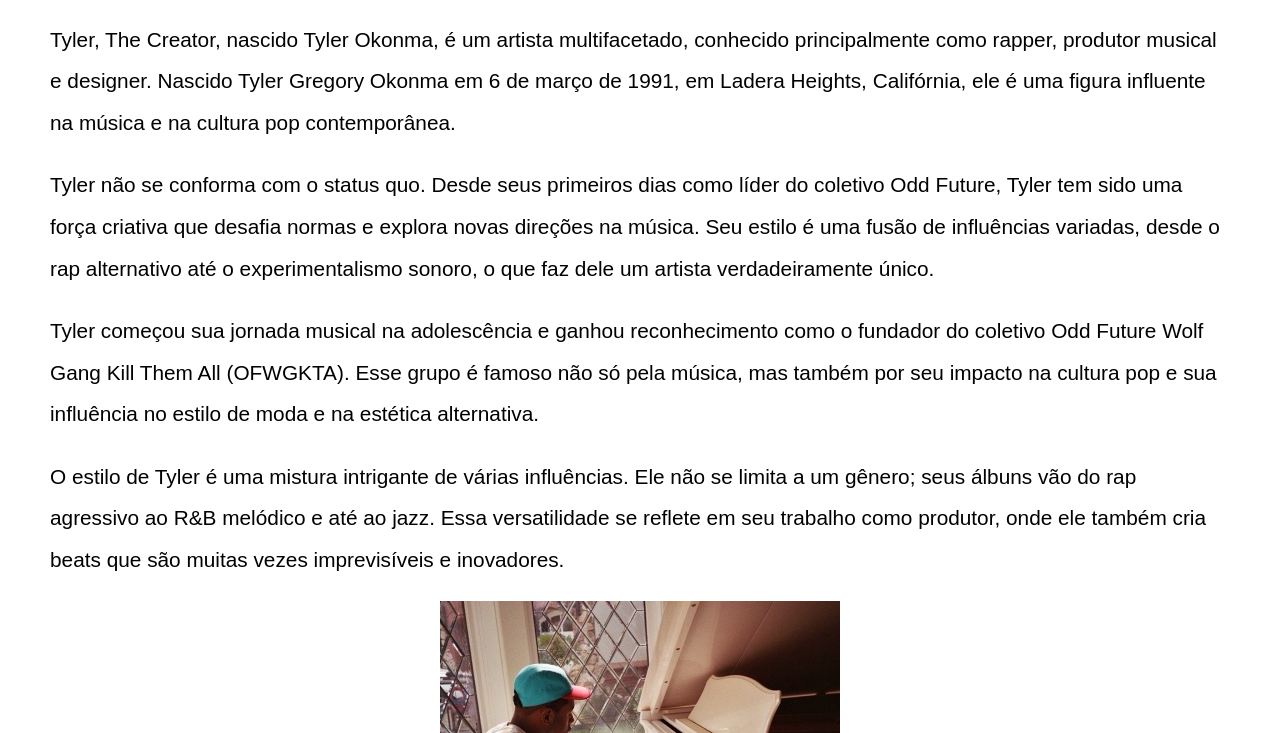
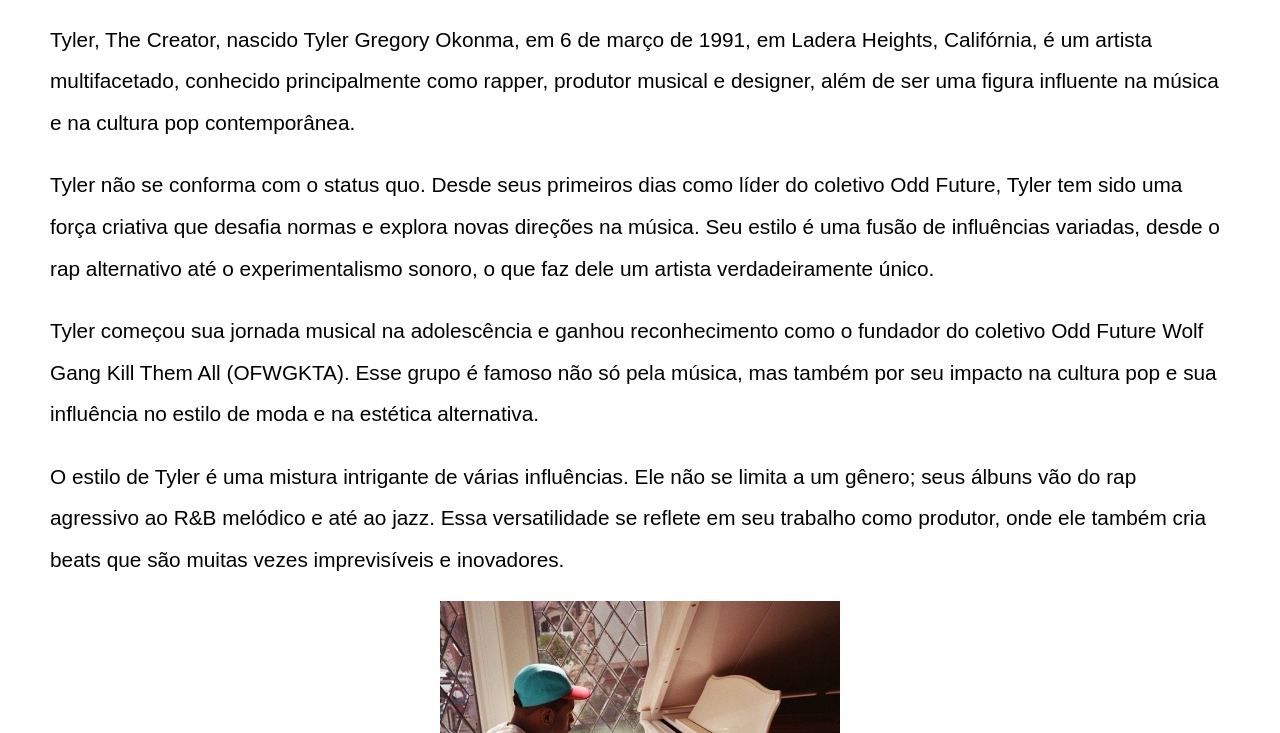
Before and after one commit to luindianojonas/luindianojonas.github.io, a plain HTML site: page index.html in a window 1280 px wide. Both pictures are taken after a click on the link "Tyler, The Creator". Shown: the part 275-1008 px from the top of the page. Drawn offline with Linux system fonts and the light colour scheme.

Commit message:
index.html

```diff
--- a/index.html
+++ b/index.html
@@ -37,7 +37,7 @@
 
         <div id="artista" class="tab-content" style="display: none;">
             <h1>Quem é Tyler, The Creator?</h1>
-            <p>Tyler, The Creator, nascido Tyler Okonma, é um artista multifacetado, conhecido principalmente como rapper, produtor musical e designer. Nascido Tyler Gregory Okonma em 6 de março de 1991, em Ladera Heights, Califórnia, ele é uma figura influente na música e na cultura pop contemporânea.</p>
+            <p>Tyler, The Creator, nascido Tyler Gregory Okonma, em 6 de março de 1991, em Ladera Heights, Califórnia, é um artista multifacetado, conhecido principalmente como rapper, produtor musical e designer, além de ser uma figura influente na música e na cultura pop contemporânea.</p>
             <p>Tyler não se conforma com o status quo. Desde seus primeiros dias como líder do coletivo Odd Future, Tyler tem sido uma força criativa que desafia normas e explora novas direções na música. Seu estilo é uma fusão de influências variadas, desde o rap alternativo até o experimentalismo sonoro, o que faz dele um artista verdadeiramente único.</p>
             <p>Tyler começou sua jornada musical na adolescência e ganhou reconhecimento como o fundador do coletivo Odd Future Wolf Gang Kill Them All (OFWGKTA). Esse grupo é famoso não só pela música, mas também por seu impacto na cultura pop e sua influência no estilo de moda e na estética alternativa.</p>
             <p>O estilo de Tyler é uma mistura intrigante de várias influências. Ele não se limita a um gênero; seus álbuns vão do rap agressivo ao R&B melódico e até ao jazz. Essa versatilidade se reflete em seu trabalho como produtor, onde ele também cria beats que são muitas vezes imprevisíveis e inovadores.</p>
```
